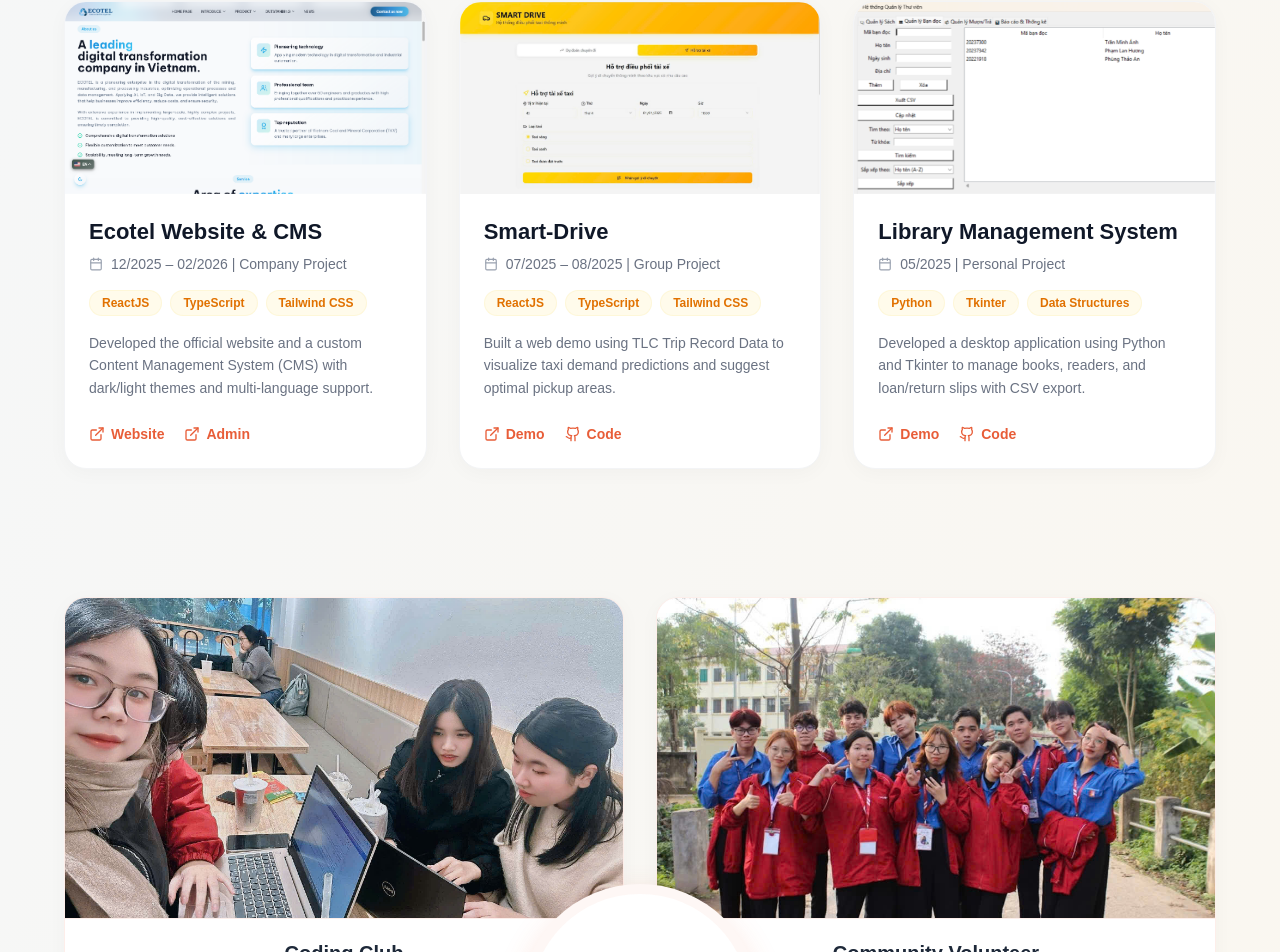
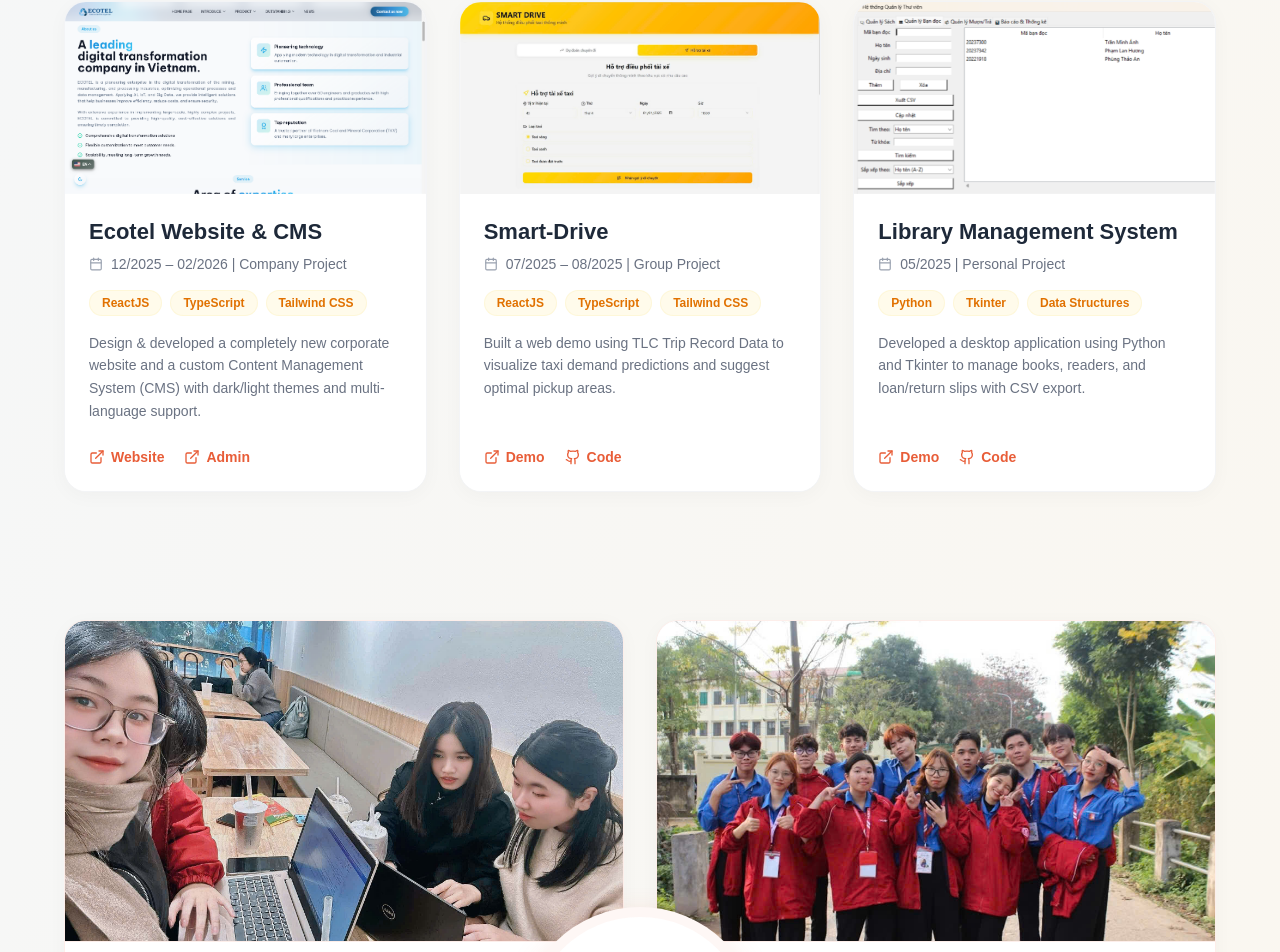
Before and after one commit to PhamLanHuong0907/My-portfolio, a React (Vite) app: page / in a window 1280 px wide. Shown: the part 2179-3131 px from the top of the page. Built offline with nearby package versions, Linux system fonts and the light colour scheme.

Commit message:
Update hover

```diff
--- a/src/components/Projects/Projects.tsx
+++ b/src/components/Projects/Projects.tsx
@@ -51,7 +51,7 @@
     thumbnail: website,
     duration: "12/2025 – 02/2026 | Company Project",
     tags: ["ReactJS", "TypeScript", "Tailwind CSS"],
-    shortDesc: "Developed the official website and a custom Content Management System (CMS) with dark/light themes and multi-language support.",
+    shortDesc: "Design & developed a completely new corporate website and a custom Content Management System (CMS) with dark/light themes and multi-language support.",
     links: [
       { type: 'demo', text: 'Website', url: 'https://ecotel-wheat.vercel.app/' },
       { type: 'demo', text: 'Admin', url: 'https://ecotel-admin.vercel.app/auth' },
@@ -132,23 +132,25 @@
       </div>
 
       {/* Grid */}
+      {/* Grid */}
       <div className="grid grid-cols-1 md:grid-cols-2 lg:grid-cols-3 gap-8">
         {projectsData.map((project) => (
           <div
             key={project.id}
-            className="bg-white rounded-3xl overflow-hidden shadow-[0_4px_20px_rgb(0,0,0,0.03)] border border-gray-100 flex flex-col transition-all hover:-translate-y-1 hover:shadow-lg"
+            // 1. CHUYỂN `group` LÊN ĐÂY & THÊM `cursor-pointer` cho cả card
+            className="bg-white rounded-3xl overflow-hidden shadow-[0_4px_20px_rgb(0,0,0,0.03)] border border-gray-100 flex flex-col transition-all hover:-translate-y-1 hover:shadow-lg group cursor-pointer"
+            // 2. CHUYỂN sự kiện onClick lên toàn bộ card
+            onClick={() => setSelectedProject(project)}
           >
             {/* Thumbnail */}
-            <div
-              className="h-48 relative overflow-hidden group cursor-pointer"
-              onClick={() => setSelectedProject(project)}
-            >
+            <div className="h-48 relative overflow-hidden">
               <img
                 src={project.thumbnail}
                 alt={project.title}
                 className="w-full h-full object-cover transition-transform duration-500 group-hover:scale-105"
                 style={sharpImageStyle}
               />
+              {/* Lớp phủ đen và nút View Details */}
               <div className="absolute inset-0 bg-black/40 opacity-0 group-hover:opacity-100 transition-opacity flex items-center justify-center backdrop-blur-[2px]">
                 <span className="bg-white/90 text-gray-800 px-4 py-2 rounded-full text-sm font-semibold flex items-center gap-2">
                   <PlayCircle size={18} /> View Details
@@ -157,14 +159,18 @@
             </div>
 
             {/* Content */}
-            <div className="p-6 flex flex-col grow">
-              <h3 className="text-[22px] font-bold text-gray-800 leading-tight mb-2">
+            <div className="p-6 flex flex-col grow relative z-10 bg-white">
+              {/* Lưu ý nhỏ: Thêm relative z-10 bg-white để phần chữ đè lên và không bị lỗi hiệu ứng */}
+              <h3 className="text-[22px] font-bold text-gray-800 leading-tight mb-2 group-hover:text-[#e85d38] transition-colors duration-300">
+                {/* Mình gợi ý thêm hiệu ứng hover đổi màu tiêu đề sang cam cho đồng bộ */}
                 {project.title.split('—').map((part, index) => (
                   <React.Fragment key={index}>
-                    {index === 0 ? <span className="text-gray-900">{part}</span> : <span className="text-gray-600 block text-lg font-medium mt-1">— {part}</span>}
+                    {index === 0 ? <span>{part}</span> : <span className="text-gray-600 block text-lg font-medium mt-1 group-hover:text-[#e85d38]/80 transition-colors">— {part}</span>}
                   </React.Fragment>
                 ))}
               </h3>
+
+
 
               {/* Duration Info */}
               <div className="flex items-center gap-2 text-gray-500 text-sm mb-4 font-medium">
```
